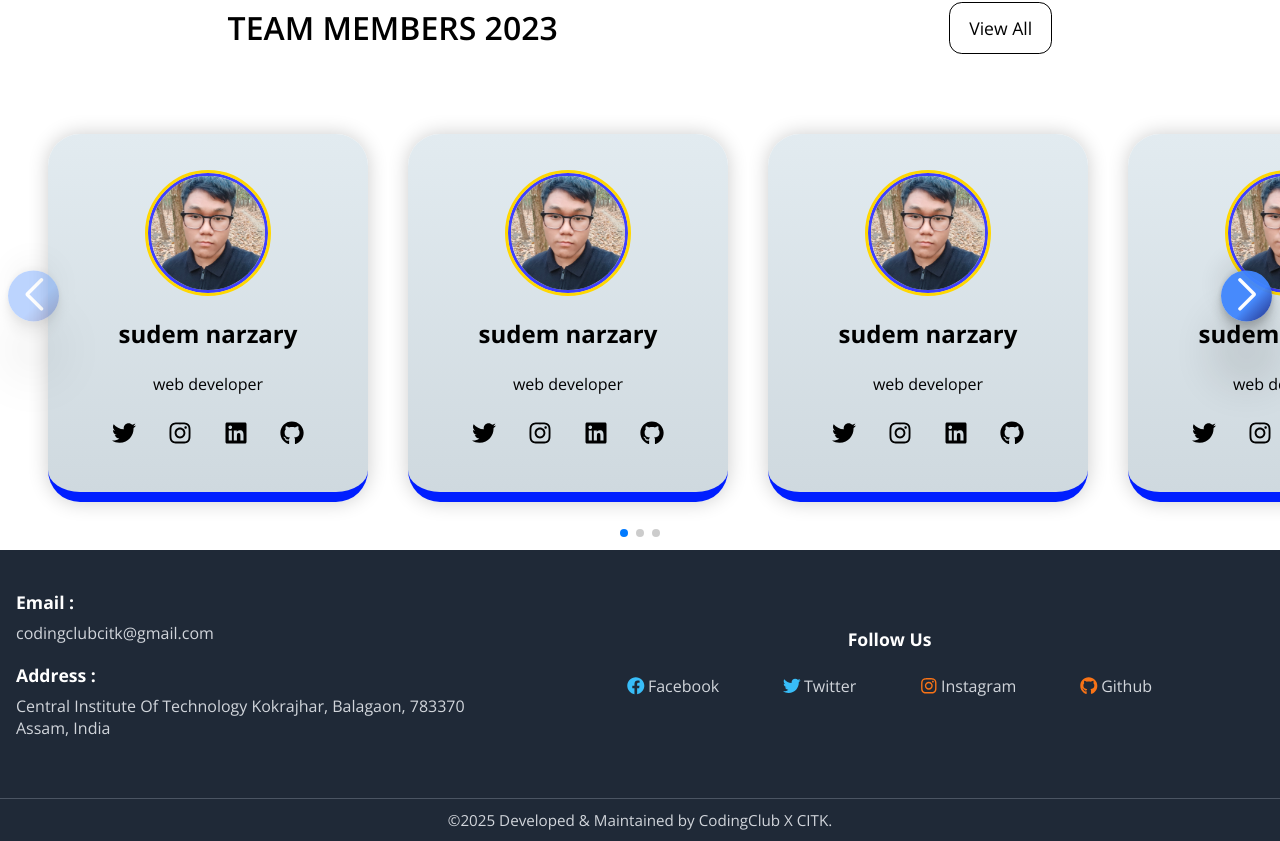
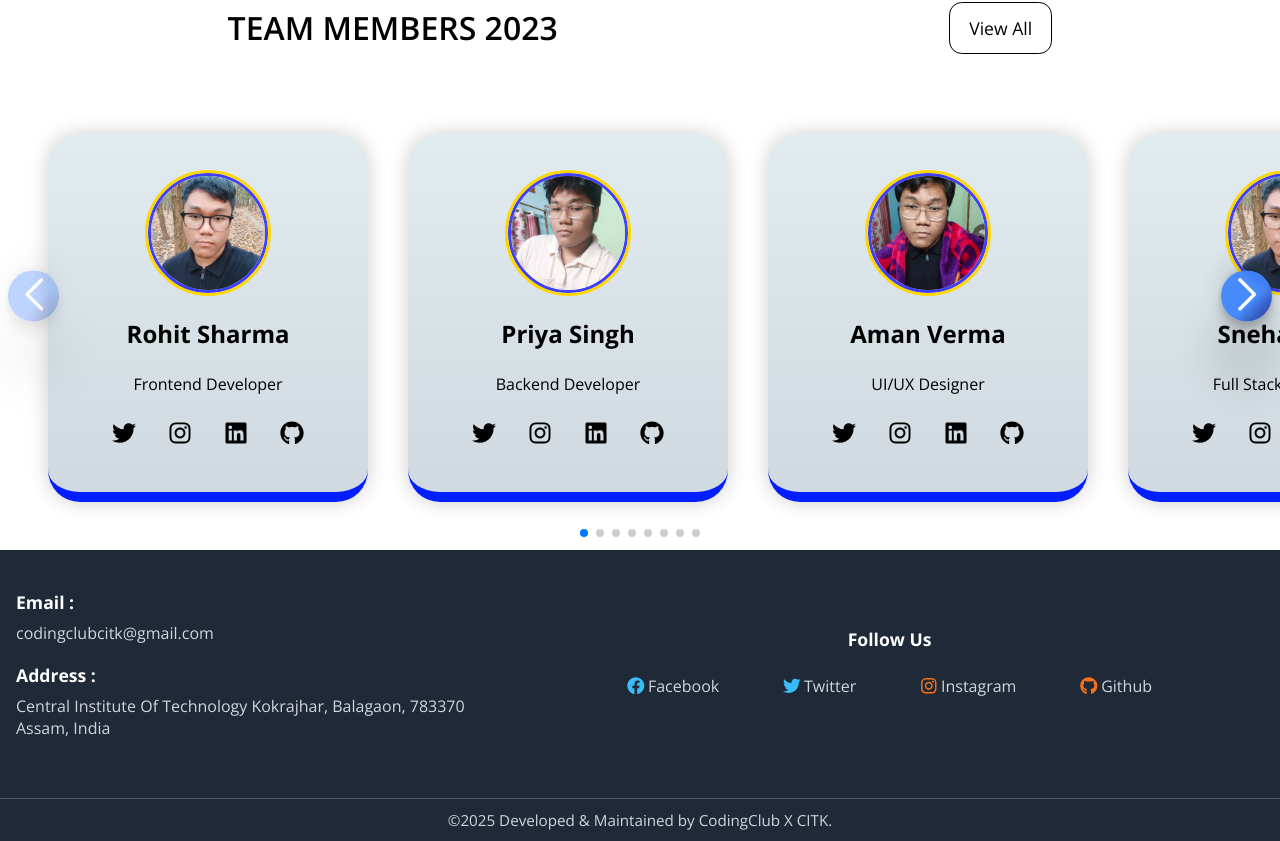
Before and after one commit to ssudem/CITK-Coding-Club, a React (Vite) app: page / in a window 1280 px wide. Shown: the part 1813-2654 px from the top of the page. Built offline with nearby package versions, Linux system fonts and the light colour scheme.

Commit message:
7th commit

```diff
--- a/src/components/TeamSlider/TeamSlider.jsx
+++ b/src/components/TeamSlider/TeamSlider.jsx
@@ -14,12 +14,13 @@ import ProfileCard from "../ProfileCard/ProfileCard.jsx";
 import sudem from "../../assets/PeopleImg/sudem.jpeg";
 
 import { useNavigate } from "react-router-dom";
+import team from "../Team/teamdata.jsx";
 
 function TeamSlider() {
   const year = "2023";
   const navigate = useNavigate();
   function handleClick() {
-    navigate("/team"); // Navigate to the "/about" route
+    navigate("/team");
   }
   return (
     <section className="home-team-section">
@@ -38,76 +39,11 @@ function TeamSlider() {
           modules={[Pagination, Navigation]}
           className="mySwiper"
         >
-          <SwiperSlide>
-            <ProfileCard
-              // key={member.name + index}
-              image={sudem}
-              name={"sudem narzary"}
-              title={"web developer"}
-              socialmedia={{
-                instagram: "https://www.instagram.com",
-                twitter: "https://www.twitter.com",
-                linkedin: "https://www.linkedin.com",
-                github: "https://www.github.com",
-              }}
-            />
-          </SwiperSlide>
-          <SwiperSlide>
-            <ProfileCard
-              // key={member.name + index}
-              image={sudem}
-              name={"sudem narzary"}
-              title={"web developer"}
-              socialmedia={{
-                instagram: "https://www.instagram.com",
-                twitter: "https://www.twitter.com",
-                linkedin: "https://www.linkedin.com",
-                github: "https://www.github.com",
-              }}
-            />
-          </SwiperSlide>
-          <SwiperSlide>
-            <ProfileCard
-              // key={member.name + index}
-              image={sudem}
-              name={"sudem narzary"}
-              title={"web developer"}
-              socialmedia={{
-                instagram: "https://www.instagram.com",
-                twitter: "https://www.twitter.com",
-                linkedin: "https://www.linkedin.com",
-                github: "https://www.github.com",
-              }}
-            />
-          </SwiperSlide>
-          <SwiperSlide>
-            <ProfileCard
-              // key={member.name + index}
-              image={sudem}
-              name={"sudem narzary"}
-              title={"web developer"}
-              socialmedia={{
-                instagram: "https://www.instagram.com",
-                twitter: "https://www.twitter.com",
-                linkedin: "https://www.linkedin.com",
-                github: "https://www.github.com",
-              }}
-            />
-          </SwiperSlide>
-          <SwiperSlide>
-            <ProfileCard
-              // key={member.name + index}
-              image={sudem}
-              name={"sudem narzary"}
-              title={"web developer"}
-              socialmedia={{
-                instagram: "https://www.instagram.com",
-                twitter: "https://www.twitter.com",
-                linkedin: "https://www.linkedin.com",
-                github: "https://www.github.com",
-              }}
-            />
-          </SwiperSlide>
+          {team[year].map((member, idx) => (
+            <SwiperSlide key={idx}>
+              <ProfileCard {...member} />
+            </SwiperSlide>
+          ))}
         </Swiper>
       </div>
     </section>
```
